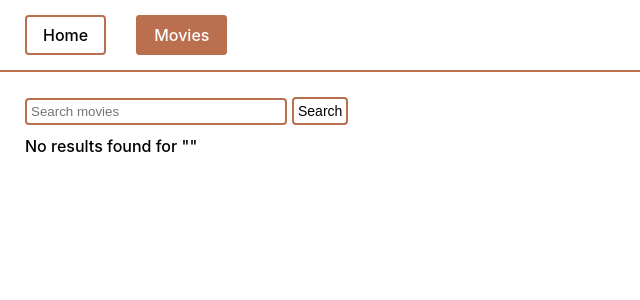
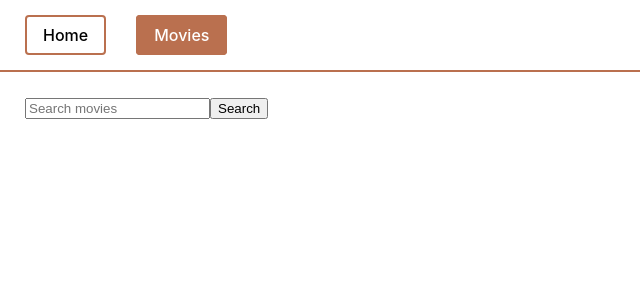
Before and after one commit to tojaarek/goit-react-hw-05-movies, a React (Create React App) app: page /goit-react-hw-05-movies/movies in a window 1280 px wide. Shown: the top 300 px of the page, without its empty margins (0-640 px from the left). Built offline with nearby package versions, Linux system fonts and the light colour scheme.

Commit message:
final update i believe

```diff
--- a/src/components/Input/Input.jsx
+++ b/src/components/Input/Input.jsx
@@ -1,16 +1,14 @@
-import { Field, Button } from './Input.styled';
-
 const Input = ({ inputValue, onSubmit }) => {
   return (
     <form>
-      <Field
+      <input
         type="text"
         name="query"
         value={inputValue}
         onSubmit={event => onSubmit(event.target.value)}
         placeholder="Search movies"
       />
-      <Button type="submit">Search</Button>
+      <button type="submit">Search</button>
     </form>
   );
 };
--- a/src/components/SearhResults/SearchResults.jsx
+++ b/src/components/SearhResults/SearchResults.jsx
@@ -36,7 +36,7 @@ const SearchResults = ({ movieName }) => {
 
   return (
     <List>
-      {searchedMovie.length > 0 ? (
+      {movieName && searchedMovie.length > 0 ? (
         searchedMovie.map(movie => (
           <Item key={movie.id}>
             {movie.poster_path ? (
@@ -55,7 +55,7 @@ const SearchResults = ({ movieName }) => {
           </Item>
         ))
       ) : (
-        <Error>No results found for "{movieName}"</Error>
+        <Error>{movieName ? `No results found for "${movieName}"` : ''}</Error>
       )}
     </List>
   );
```
